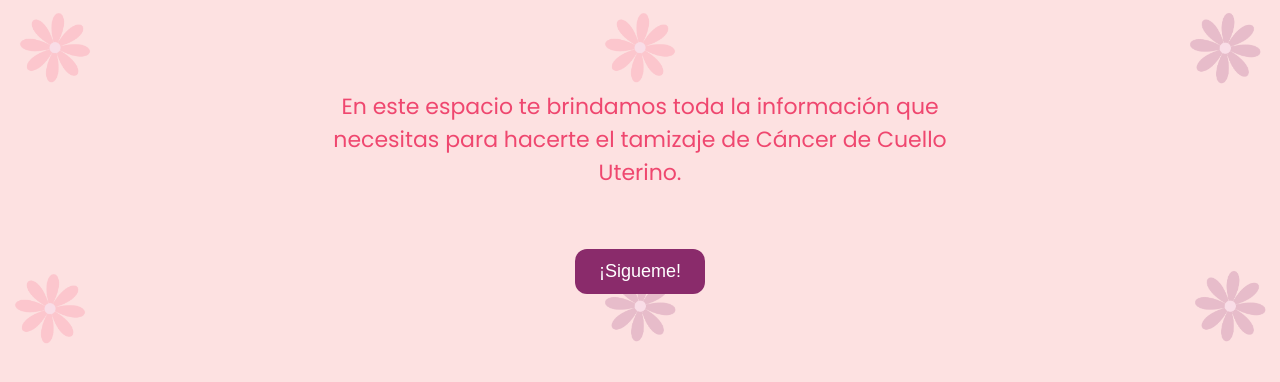
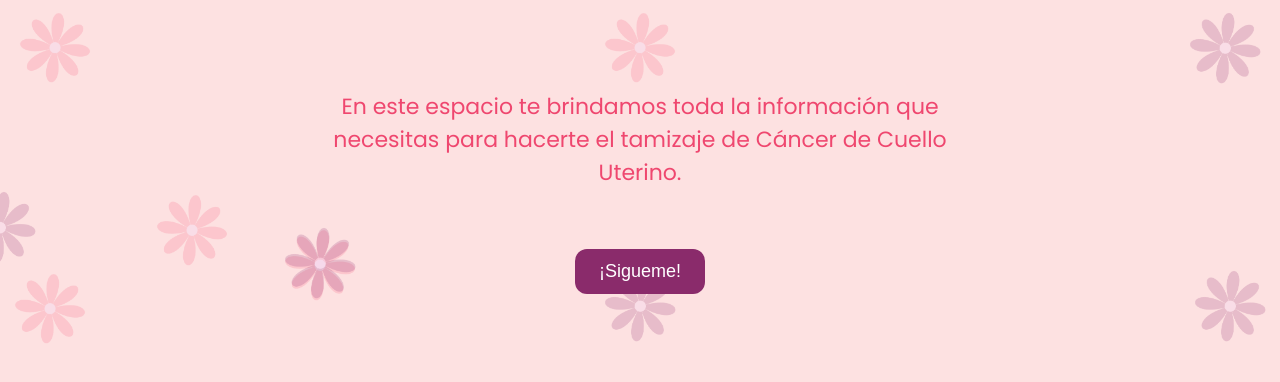
Before and after one commit to mendozzza17/tamizaje-cancer, a plain HTML site: page index.html in a window 1280 px wide. Drawn offline with Linux system fonts and the light colour scheme.

Commit message:
Update index.html

```diff
--- a/index.html
+++ b/index.html
@@ -13,6 +13,10 @@
   <img src="flores1.png" class="decoracion flor-top-izq" />
   <img src="flores1.png" class="decoracion flor-top-centro" />
   <img src="flores2.png" class="decoracion flor-bottom-centro" />
+  <img src="flores1.png" class="decoracion flor-qw" />
+  <img src="flores2.png" class="decoracion flor-er" />
+  <img src="flores1.png" class="decoracion flor-ty" />
+  <img src="flores2.png" class="decoracion flor-ui" />
   <img src="flores2.png" class="decoracion flor-top-der" />
   <img src="flores1.png" class="decoracion flor-bottom-izq" />
   <img src="flores2.png" class="decoracion flor-bottom-der" />
```
